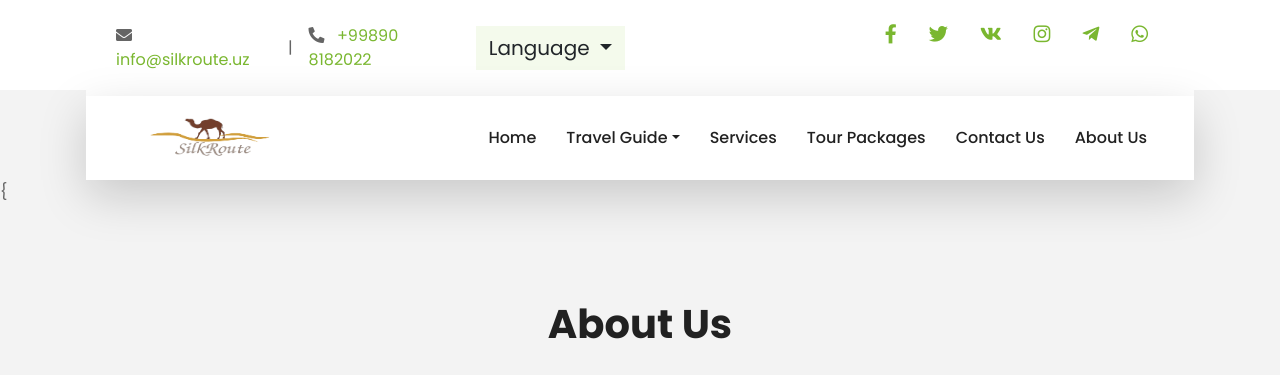
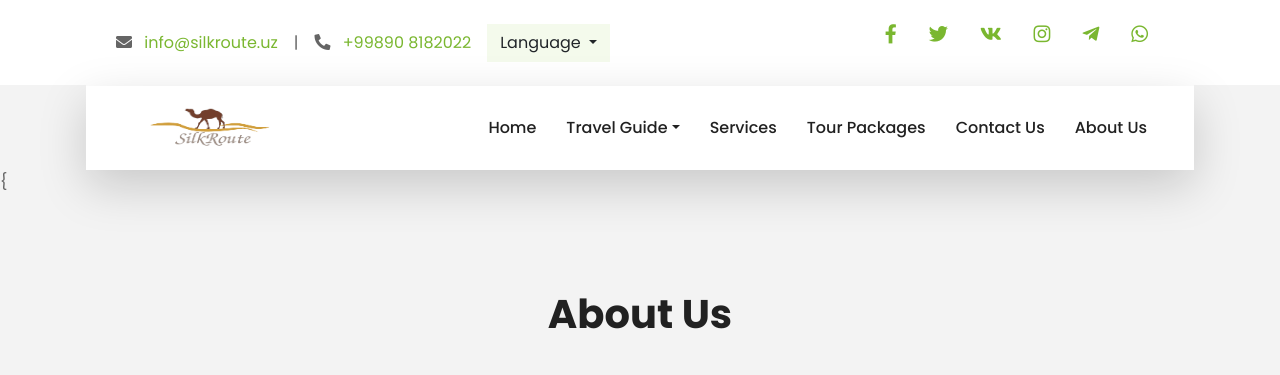
Before and after one commit to laziztojiyev/silk_route, a Django app: page /en/about in a window 1280 px wide. Shown: the top 375 px of the page. Run offline with Django 5.2, Linux system fonts and the light colour scheme; some libraries are stand-ins or nearby versions.

Commit message:
change lang

```diff
--- a/templates/base/base.html
+++ b/templates/base/base.html
@@ -77,7 +77,7 @@
                             <div class="dropdown ml-3 multilang-wrap">
                                 <button class="btn btn-secondary dropdown-toggle" type="button" id="languageDropdown"
                                         data-toggle="dropdown" aria-haspopup="true" aria-expanded="false"
-                                        style="font-size: 1.25rem;">
+                                        style="font-size: 1rem;">
                                     Language
                                 </button>
                                 <div class="dropdown-menu" aria-labelledby="languageDropdown">
```
